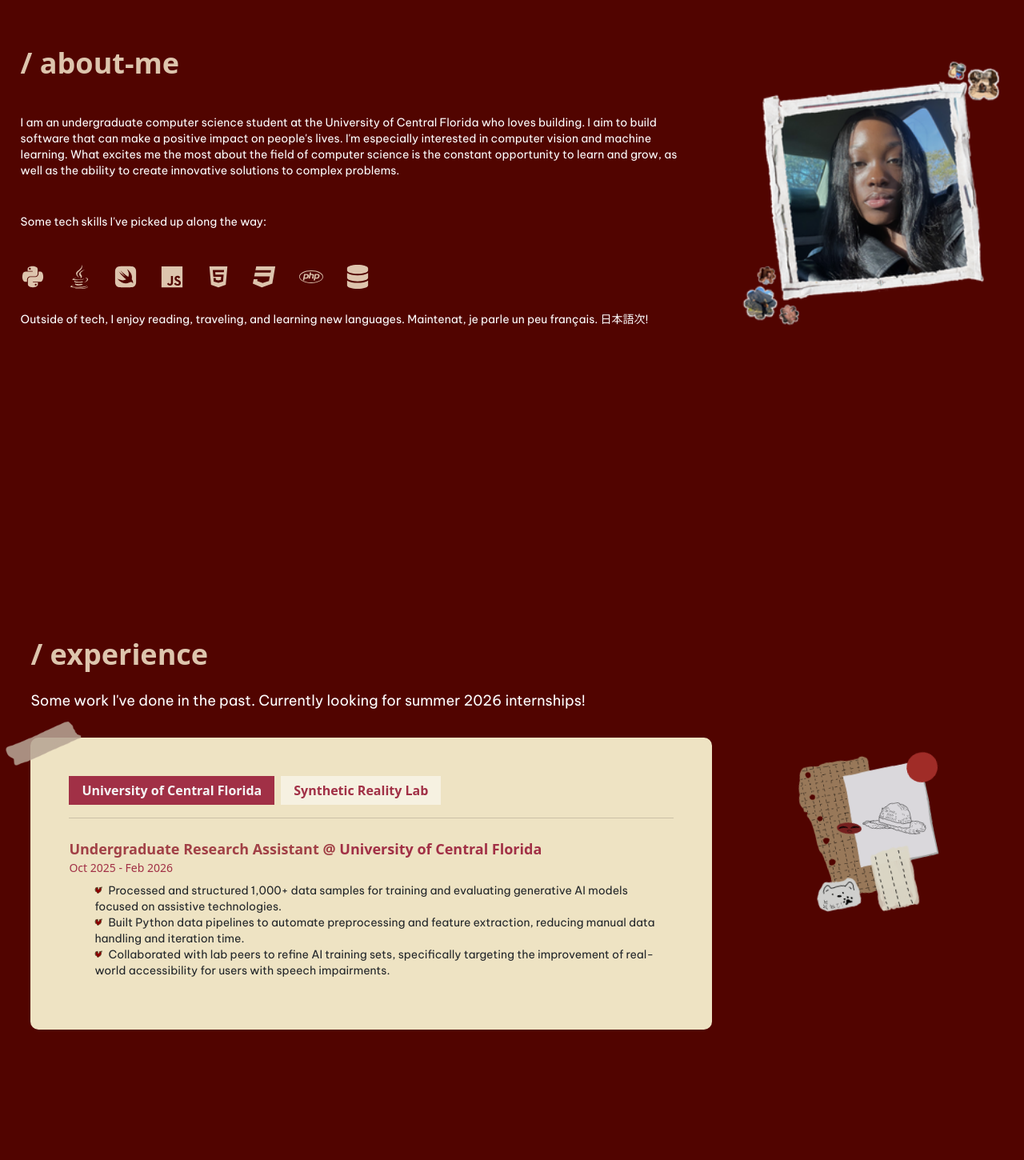
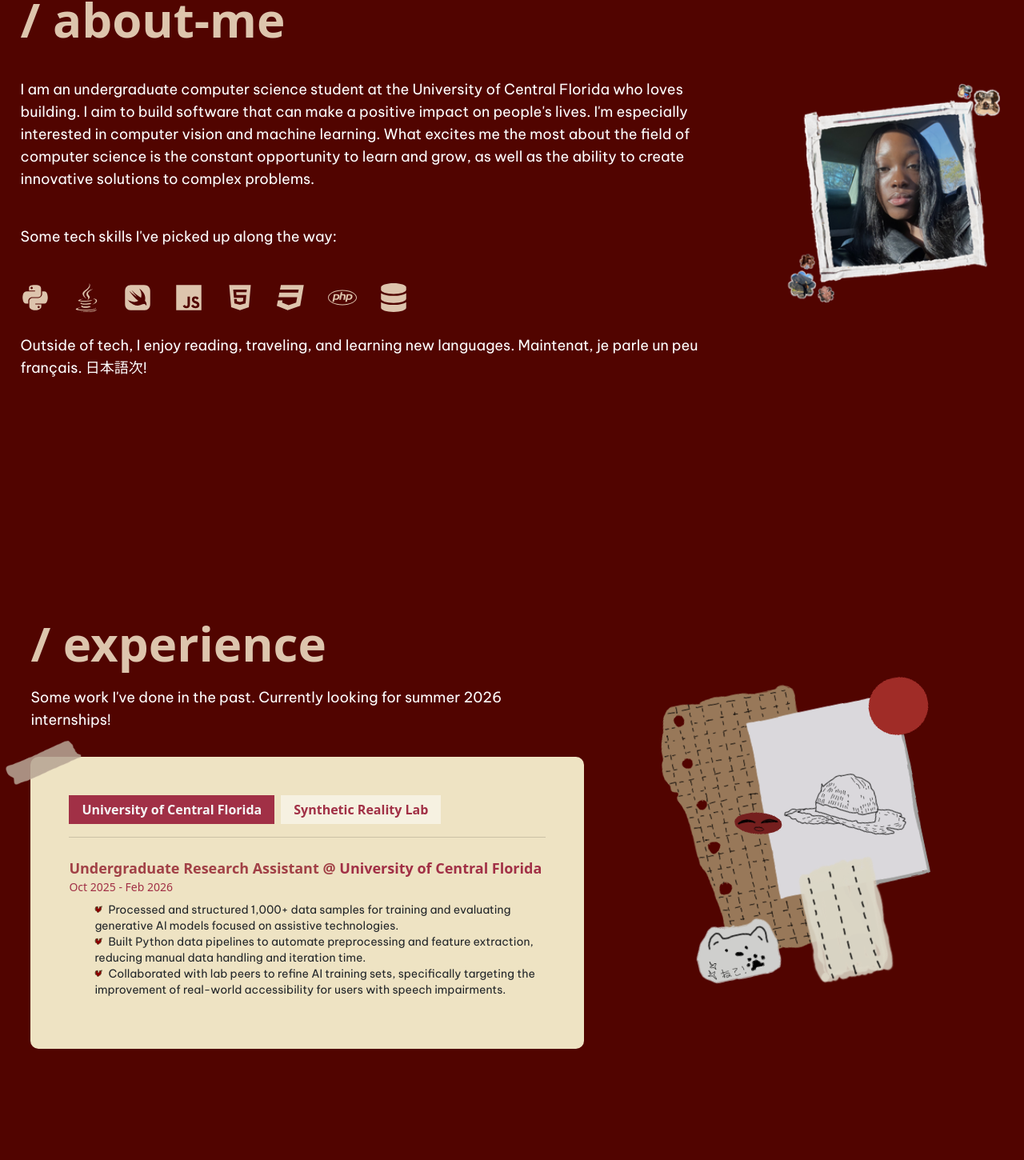
Before and after one commit to maloudnee/personal-portfolio, a Next.js app: page / in a window 1280 px wide. Shown: the part 1014-2464 px from the top of the page at 80% size. Built offline with nearby package versions, Linux system fonts and the light colour scheme; a web font is replaced by a local one.

Commit message:
fix responsiveness

```diff
--- a/src/app/about/page.js
+++ b/src/app/about/page.js
@@ -8,11 +8,11 @@ export default function About() {
 
             <div className="flex flex-start flex-col space-y-7 text-white max-w-screen">
                 <motion.div initial={{ opacity: 0, y: 50}} whileInView={{ opacity: 1, y: 0}} transition={{ duration: 0.9, ease: "easeOut"}} viewport={{ once: true }}>
-                    <p className="font-robto text-3xl md:text-4xl text-[#ddc5ad] font-bold">/ about-me</p>
+                    <p className="font-robto text-3xl md:text-4xl xl:text-6xl text-[#ddc5ad] font-bold">/ about-me</p>
                 </motion.div>
 
                 <motion.div initial={{ opacity: 0, y: 50}} whileInView={{ opacity: 1, y: 0}} transition={{ duration: 0.9, ease: "easeOut"}} viewport={{ once: true }}>
-                    <p className="text-sm md:text-md font-be-vietnam-pro">
+                    <p className="text-sm md:text-md xl:text-lg font-be-vietnam-pro">
                         I am an undergraduate computer science student at the University of Central Florida who loves building.
                         I aim to build software that can make a positive impact on people's lives. I'm
                         especially interested in computer vision and machine learning. What excites me the most about the
@@ -22,14 +22,14 @@ export default function About() {
                 </motion.div>
 
                 <motion.div initial={{ opacity: 0, y: 50}} whileInView={{ opacity: 1, y: 0}} transition={{ duration: 0.9, ease: "easeOut"}} viewport={{ once: true }}>
-                    <p className="text-sm md:text-md font-be-vietnam-pro">
+                    <p className="text-sm md:text-md xl:text-lg font-be-vietnam-pro">
                         Some tech skills I've picked up along the way:
                     </p>
                 </motion.div>
 
 
                 <motion.div initial={{ opacity: 0, y: 50}} whileInView={{ opacity: 1, y: 0}} transition={{ duration: 0.9, ease: "easeOut"}} viewport={{ once: true }}>
-                    <div className="flex flex-row gap-7 text-xl md:text-3xl">
+                    <div className="flex flex-row gap-7 text-xl md:text-3xl xl:text-4xl">
                         <FaPython title="Python" className="text-[#DDC4AD] hover:"/>
                         <FaJava title="Java" className="text-[#DDC4AD]"/>
                         <FaSwift title="Swift" className="text-[#DDC4AD]"/>
@@ -42,7 +42,7 @@ export default function About() {
                 </motion.div>
 
                 <motion.div initial={{ opacity: 0, y: 50}} whileInView={{ opacity: 1, y: 0}} transition={{ duration: 0.9, ease: "easeOut"}} viewport={{ once: true }}>
-                    <p className="text-sm md:text-md font-be-vietnam-pro">
+                    <p className="text-sm md:text-md xl:text-lg font-be-vietnam-pro">
                         Outside of tech, I enjoy reading, traveling, and learning new languages. Maintenat, je parle un peu français. 日本語次!
                     </p>
                 </motion.div>
--- a/src/app/experience/page.js
+++ b/src/app/experience/page.js
@@ -29,16 +29,16 @@ export default function Experience() {
   const [active, setActive] = useState(0);
 
   return (
-    <div id="experience" className=" relative flex md:flex-row gap-[5vw] min-h-screen px-[3vw] justify-center items-center max-w-full bg-[#510400]">
+    <div id="experience" className=" relative flex md:flex-row gap-[5vw] min-h-screen px-[3vw] justify-center items-center max-w-full bg-[#510400] xl:justify-start">
 
-        <div className="md:max-w-4xl">
+        <div className="md:max-w-4xl xl:max-w-6xl">
 
             <motion.div initial={{ opacity: 0, y: 50}} whileInView={{ opacity: 1, y: 0}} transition={{ duration: 0.9, ease: "easeOut"}} viewport={{ once: true }}>
-                <p className="text-3xl md:text-4xl text-[#ddc5ad] font-bold">/ experience</p>
+                <p className="text-3xl md:text-4xl xl:text-6xl text-[#ddc5ad] font-bold">/ experience</p>
             </motion.div>
 
             <motion.div initial={{ opacity: 0, y: 50}} whileInView={{ opacity: 1, y: 0}} transition={{ duration: 0.9, ease: "easeOut"}} viewport={{ once: true }}>
-                <p className="mt-4 text-sm md:text-lg text-white font-be-vietnam-pro">
+                <p className="mt-4 text-sm md:text-lg xl:text-lg text-white font-be-vietnam-pro">
                 Some work I've done in the past. Currently looking for summer 2026 internships!
                 </p>
             </motion.div>
@@ -130,7 +130,7 @@ export default function Experience() {
                 <img
                     src="/images/scrappage.png"
                     alt="scrap page"
-                    className="w-72 h-52 object-contain -rotate-12"
+                    className="w-72 h-52 xl:w-128 xl:h-100 object-contain -rotate-12"
                 />
             </motion.div>
 
--- a/src/app/home/page.js
+++ b/src/app/home/page.js
@@ -8,7 +8,7 @@ export default function Home() {
 
             <motion.div initial={{ opacity: 0, y: 50}} whileInView={{ opacity: 1, y: 0}} transition={{ duration: 0.9, ease: "easeOut"}} viewport={{ once: true }}>
                 <div className="flex justify-center flexshrink-0 ">
-                    <img src="/images/moi.jpg" alt="me" className="w-36 h-36 md:w-64 md:h-64 lg:w-72 lg:h-72 rounded-[50%] shadow-2xl object-cover shadow-[0_0_50px_10px_rgba(255,255,255,0.35)]"/>
+                    <img src="/images/moi.JPG" alt="me" className="w-36 h-36 md:w-64 md:h-64 lg:w-72 lg:h-72 rounded-[50%] shadow-2xl object-cover shadow-[0_0_50px_10px_rgba(255,255,255,0.35)]"/>
                 </div>
             </motion.div>
 
--- a/src/app/projects/page.js
+++ b/src/app/projects/page.js
@@ -184,16 +184,16 @@ export default function Projects() {
 
     return (
        <>
-        <div className="relative flex flex-col gap-[5vw] min-h-screen px-3 md:px-[5vw] w-full bg-[#510400]">
+        <div className="relative flex flex-col gap-[5vw] min-h-screens md:px-[5vw] w-full bg-[#510400]">
 
             <div className="font-be-vietnam-pro text-white max-w-4xl">
 
                 <motion.div initial={{ opacity: 0, y: 50}} whileInView={{ opacity: 1, y: 0}} transition={{ duration: 0.9, ease: "easeOut"}} viewport={{ once: true }}>
-                    <p className="font-robto text-2xl md:text-4xl text-[#ddc5ad] font-bold pt-2">/ projects</p>
+                    <p className="font-robto text-2xl md:text-4xl xl:text-6xl text-[#ddc5ad] font-bold pt-2">/ projects</p>
                 </motion.div>
 
                 <motion.div initial={{ opacity: 0, y: 50}} whileInView={{ opacity: 1, y: 0}} transition={{ duration: 0.9, ease: "easeOut"}} viewport={{ once: true }}>
-                    <p className="mt-4 text-sm md:text-lg text-white font-be-vietnam-pro">Projects I've done. </p>
+                    <p className="mt-4 text-sm md:text-lg xl:text-lg text-white font-be-vietnam-pro">Projects I've done. </p>
                 </motion.div>
 
             </div>
```
